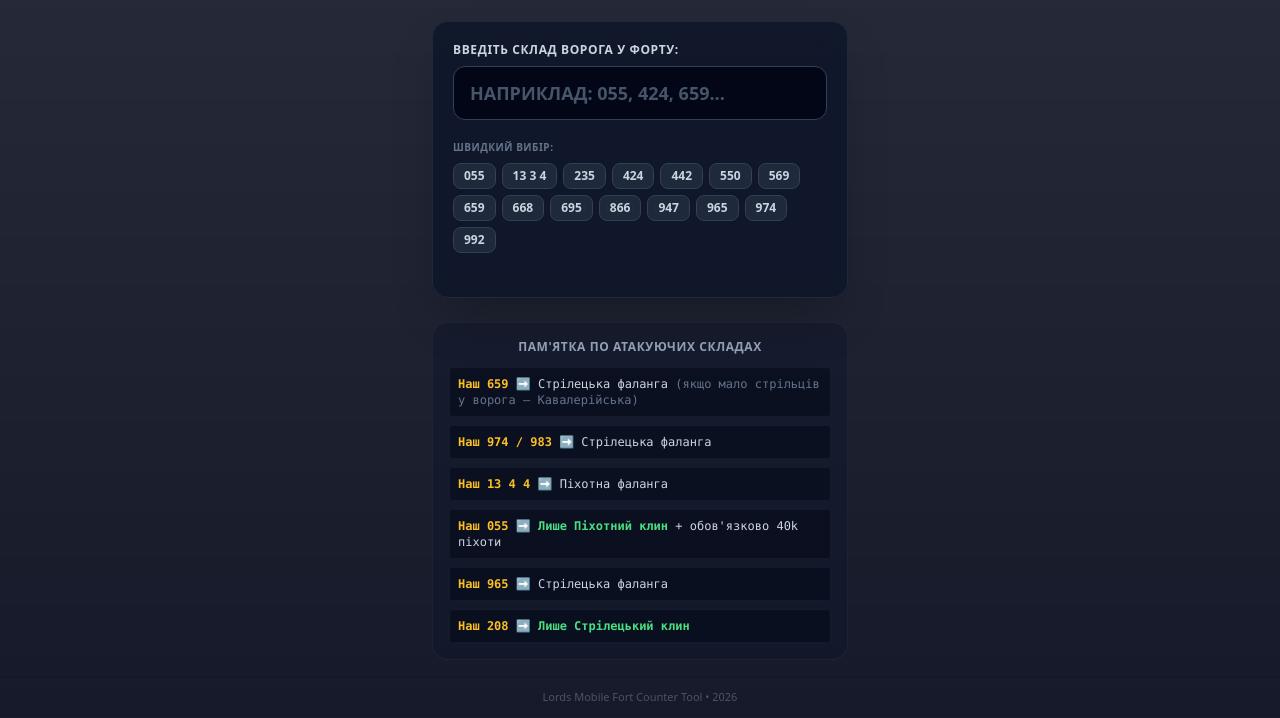
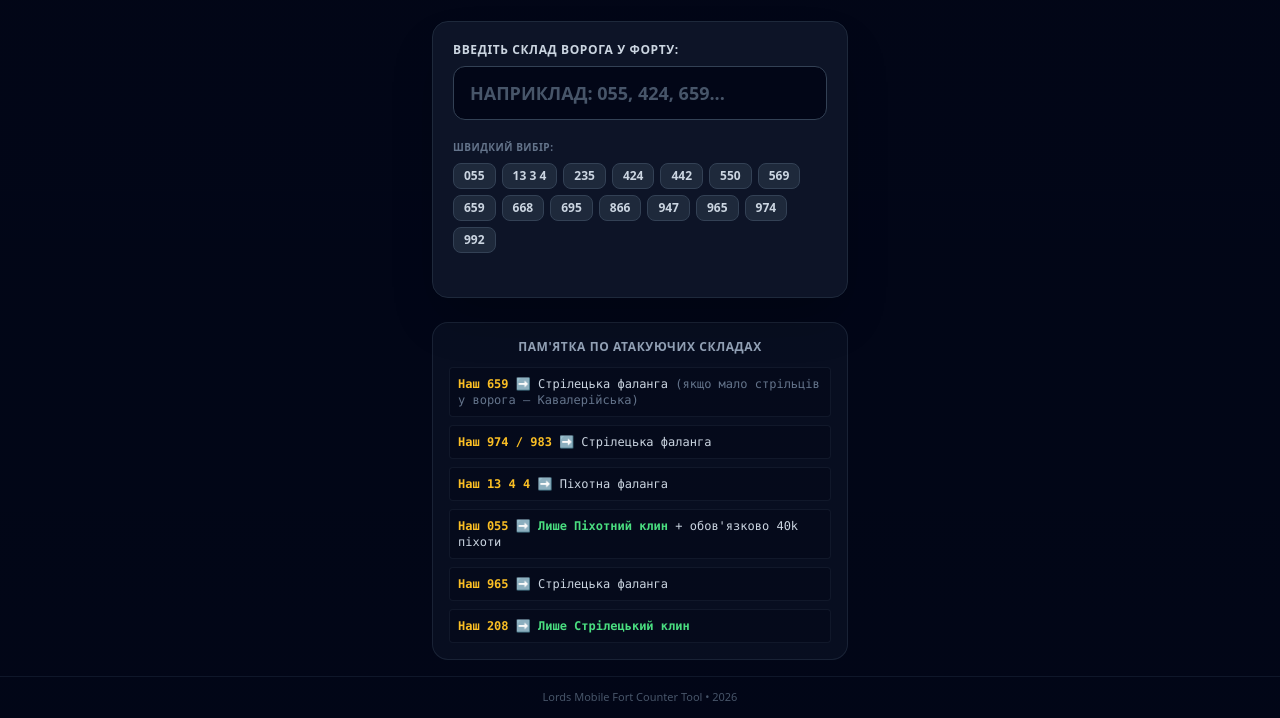
Before and after one commit to Sukhoronchak/Wonder-Rally-Guide, a plain HTML site: page index.html in a window 1280 px wide. Shown: the part 106-824 px from the top of the page. Drawn offline with nearby package versions, Linux system fonts and the light colour scheme.

Commit message:
Update index.html

```diff
--- a/index.html
+++ b/index.html
@@ -6,8 +6,7 @@
   <title>Помічник для Фортів — Lords Mobile</title>
   <script src="https://cdn.tailwindcss.com"></script>
 </head>
-<body class="bg-[linear-gradient(to_bottom,rgba(2,6,23,0.85),rgba(2,6,23,0.92)),url('forts.png')] bg-cover bg-center bg-fixed text-slate-100 min-h-screen font-sans flex flex-col justify-between">
-
+<body class="bg-slate-950 text-slate-100 min-h-screen font-sans flex flex-col justify-between bg-fixed bg-cover bg-center" style="background-image: linear-gradient(to bottom, rgba(2, 6, 23, 0.85), rgba(2, 6, 23, 0.92)), url('forts.png');">
   <div class="max-w-md w-full mx-auto p-4 flex-grow flex flex-col justify-center">
 
     <!-- Header -->
```
